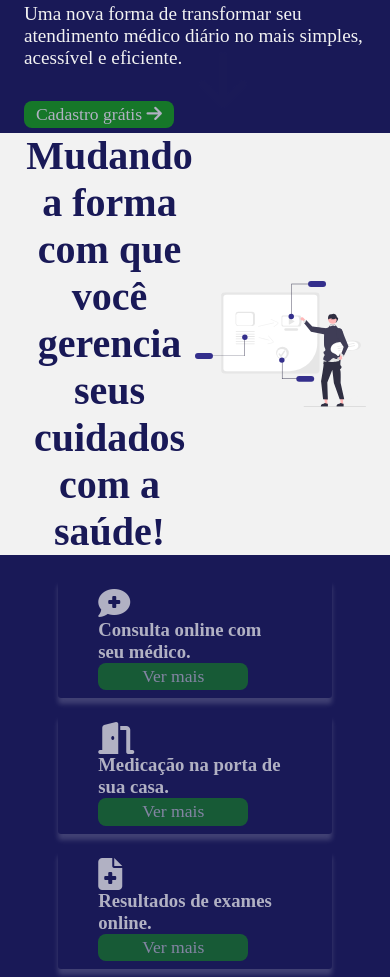
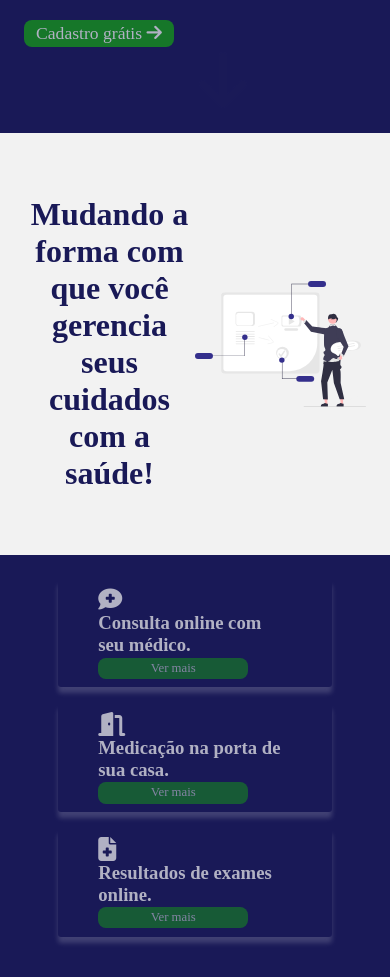
Before and after one commit to Welington1209/projeto_CPDI, a plain HTML site: page index.html in a window 390 px wide. Shown: the part 669-1646 px from the top of the page. Drawn offline with Linux system fonts and the light colour scheme.

Commit message:
ajustes responsivo

```diff
--- a/css/styles/home.css
+++ b/css/styles/home.css
@@ -76,4 +76,8 @@
     max-width: 100vw;
   }
 
+  #home .info-home h1 {
+    font-size: 2rem;
+  }
+
 }
--- a/css/styles/membros.css
+++ b/css/styles/membros.css
@@ -83,12 +83,12 @@
   }
 
   .info h2 {
-    font-size: 2.5rem;
+    font-size: 2rem;
   }
 
   .info,
   .gerenciamento {
-    max-height: 50vh;
+    min-height: 50vh;
     min-width: 100%;
   }
 
@@ -99,9 +99,14 @@
 
   .gerenciamento > div {
     width: 80%;
+    font-size: 1rem;
   }
 
   .gerenciamento > div i {
-    font-size: 2rem;
+    font-size: 1.5rem;
+  }
+
+  .gerenciamento > div a {
+    font-size: .8rem;
   }
 }
```
